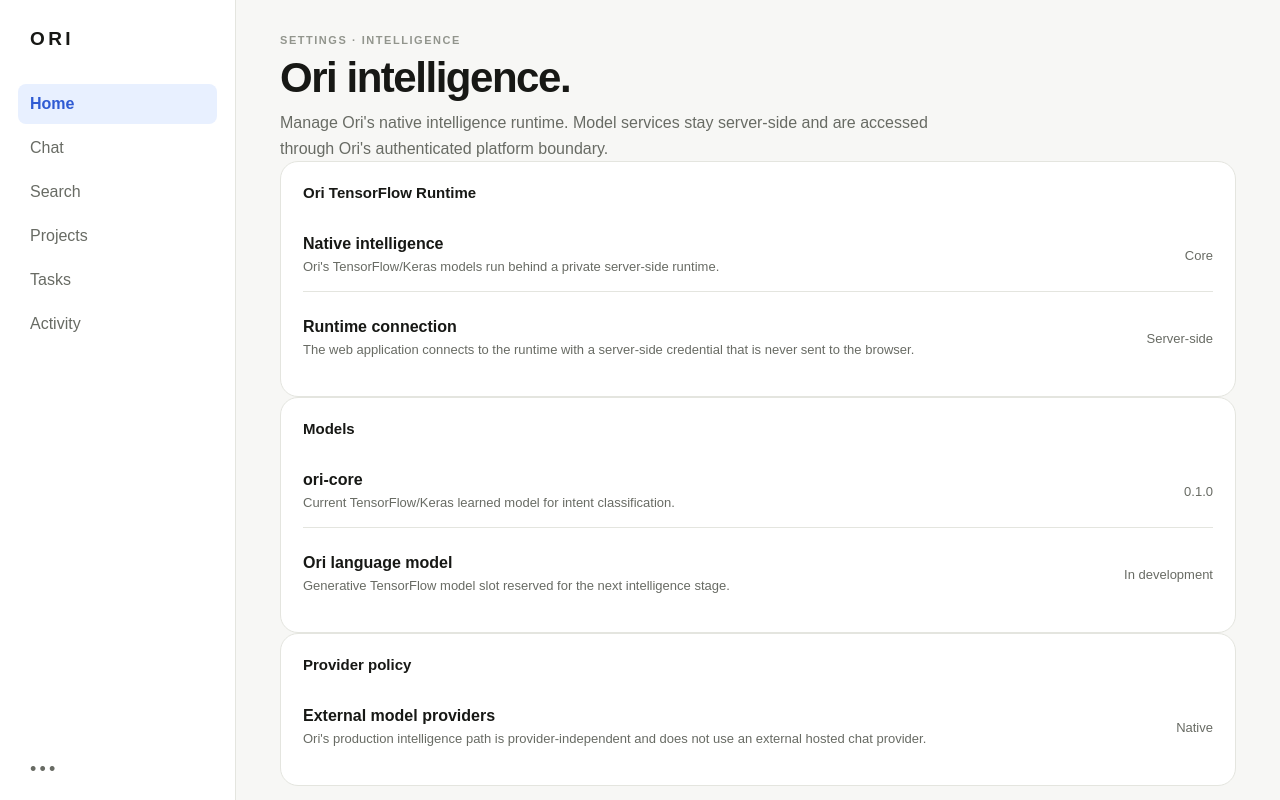
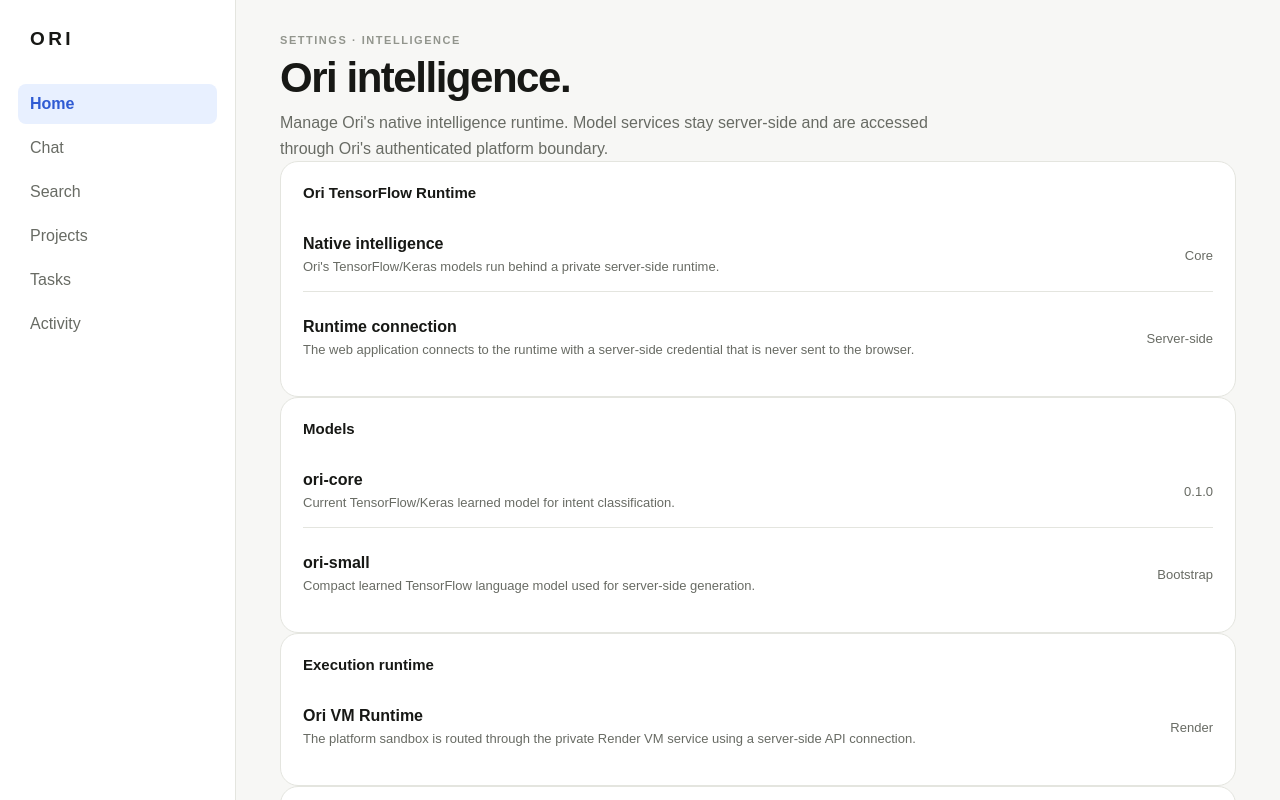
Before and after one commit to 30lnewcomb-byte/ori-platform, a Next.js app in the folder apps/web/: page /settings/intelligence in a window 1280 px wide. Shown: the top 800 px of the page. Built offline with nearby package versions, Linux system fonts and the light colour scheme; a web font is replaced by a local one.

Commit message:
Show native VM and model runtime state

```diff
--- a/apps/web/app/settings/intelligence/page.tsx
+++ b/apps/web/app/settings/intelligence/page.tsx
@@ -47,10 +47,23 @@ export default function IntelligenceSettingsPage() {
             </div>
             <div className="dataRow">
               <div>
-                <strong>Ori language model</strong>
-                <span>Generative TensorFlow model slot reserved for the next intelligence stage.</span>
+                <strong>ori-small</strong>
+                <span>Compact learned TensorFlow language model used for server-side generation.</span>
               </div>
-              <span>In development</span>
+              <span>Bootstrap</span>
+            </div>
+          </div>
+        </section>
+
+        <section className="sectionBlock">
+          <div className="sectionHeader"><h3>Execution runtime</h3></div>
+          <div className="dataList">
+            <div className="dataRow">
+              <div>
+                <strong>Ori VM Runtime</strong>
+                <span>The platform sandbox is routed through the private Render VM service using a server-side API connection.</span>
+              </div>
+              <span>Render</span>
             </div>
           </div>
         </section>
```
